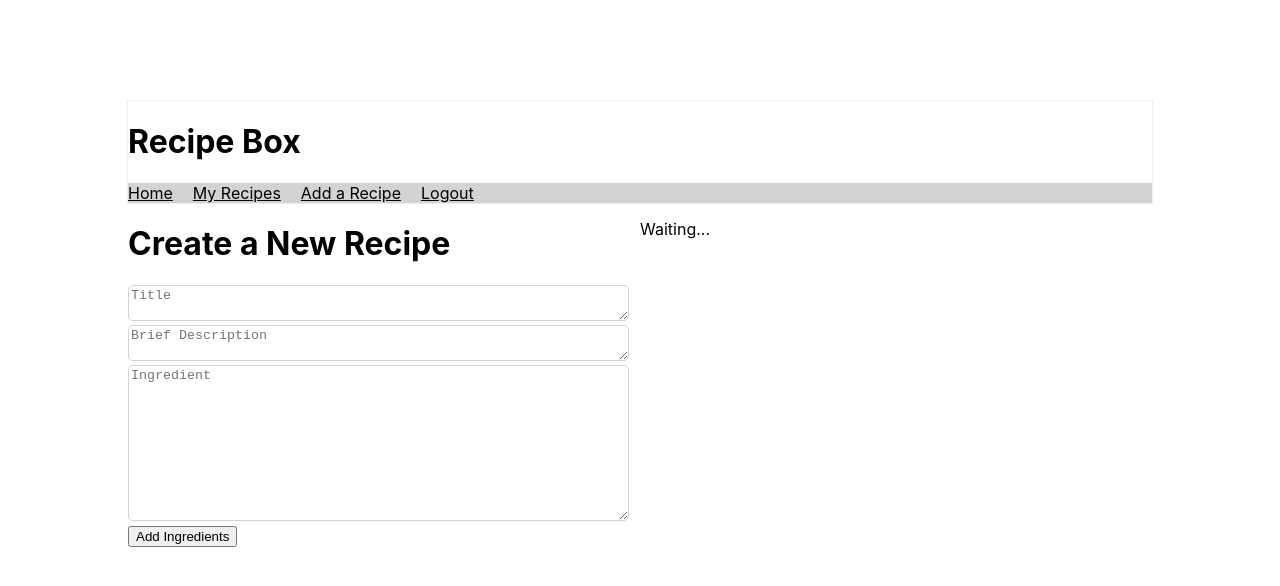
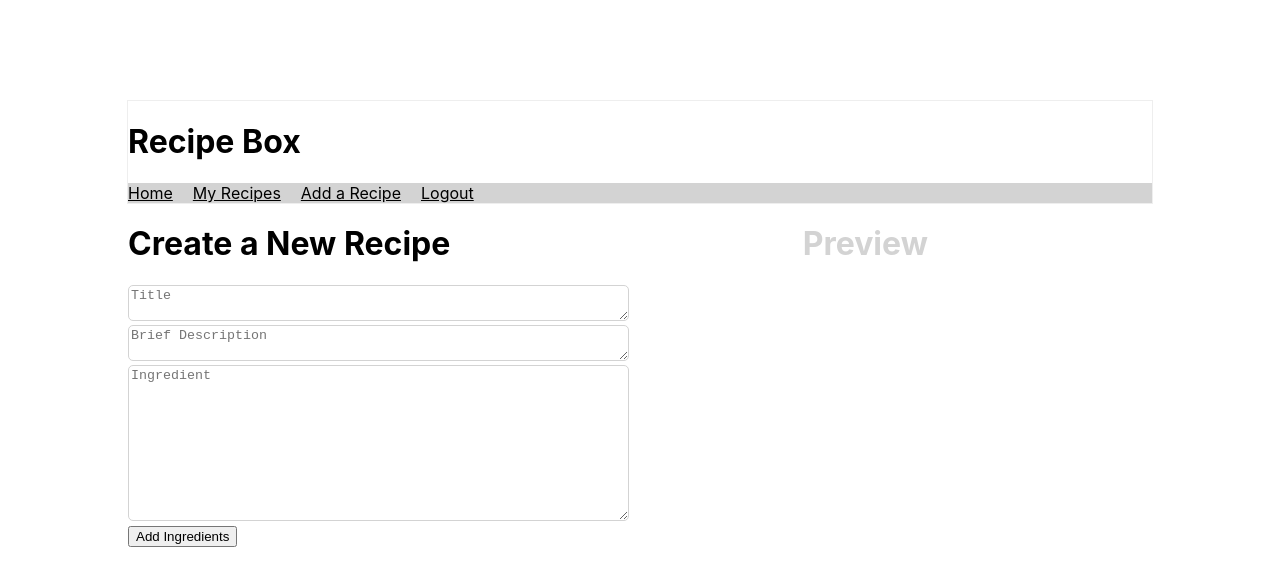
Before and after one commit to DGMarkel/recipe-box-client, a React (Create React App) app: page /recipes/new in a window 1280 px wide. Shown: the top 586 px of the page. Built offline with nearby package versions, Linux system fonts and the light colour scheme; sample sign-in values are in the browser's storage.

Commit message:
minor css styling

```diff
--- a/src/containers/NewRecipeForm.css
+++ b/src/containers/NewRecipeForm.css
@@ -1,5 +1,5 @@
 .search-form, .recipe-container {
-  width: 50%;
+  width: 48%;
   margin: 0;
   float: left;
 }
@@ -7,5 +7,9 @@
 textarea {
   border: 1px solid lightgrey;
   border-radius: 5px;
+}
 
+#preview h1 {
+  text-align: center;
+  color: lightgrey;
 }
--- a/src/containers/NewRecipeForm.jsx
+++ b/src/containers/NewRecipeForm.jsx
@@ -63,7 +63,7 @@ class NewRecipeForm extends Component {
         <div className="recipe-container">
         { (newRecipe)
           ? <NewRecipeContainer />
-          : <p>Waiting...</p>
+          : <div id="preview"><h1>Preview</h1></div>
         }
         </div>
       </div>
```
